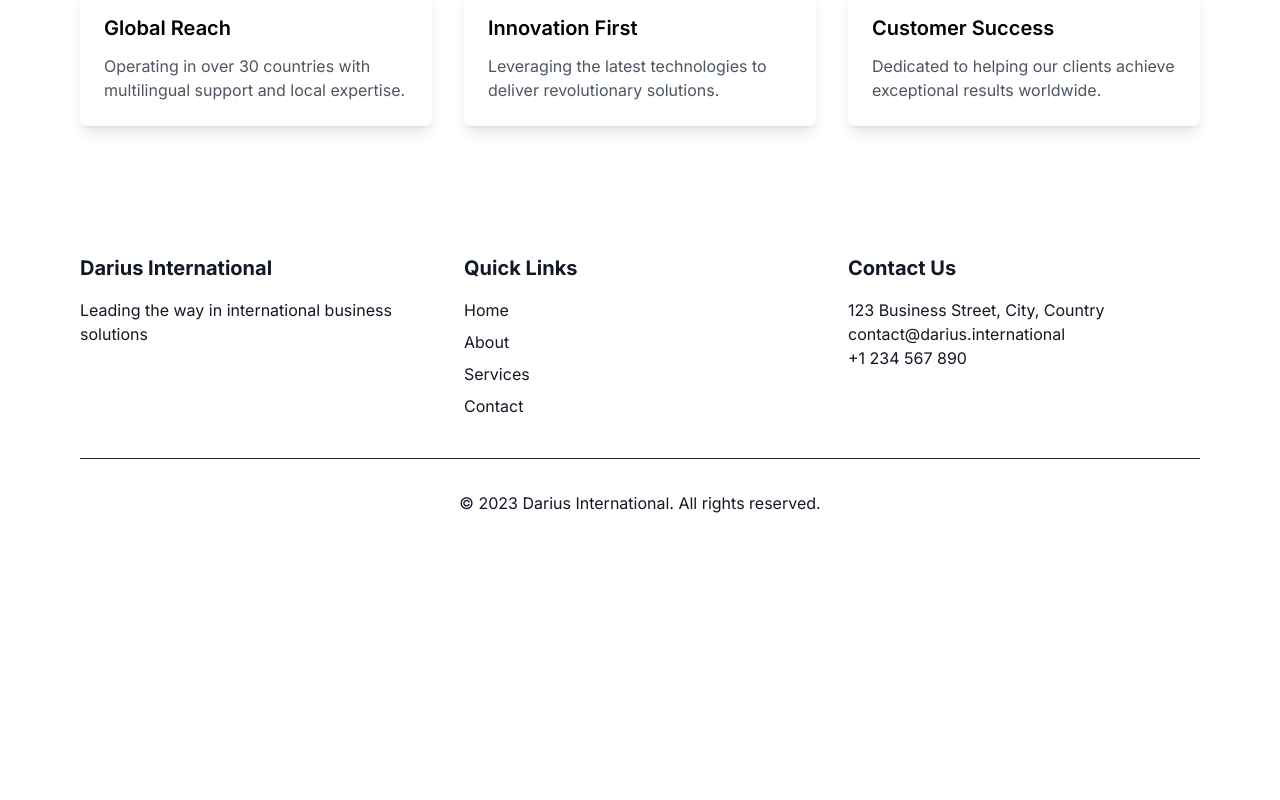
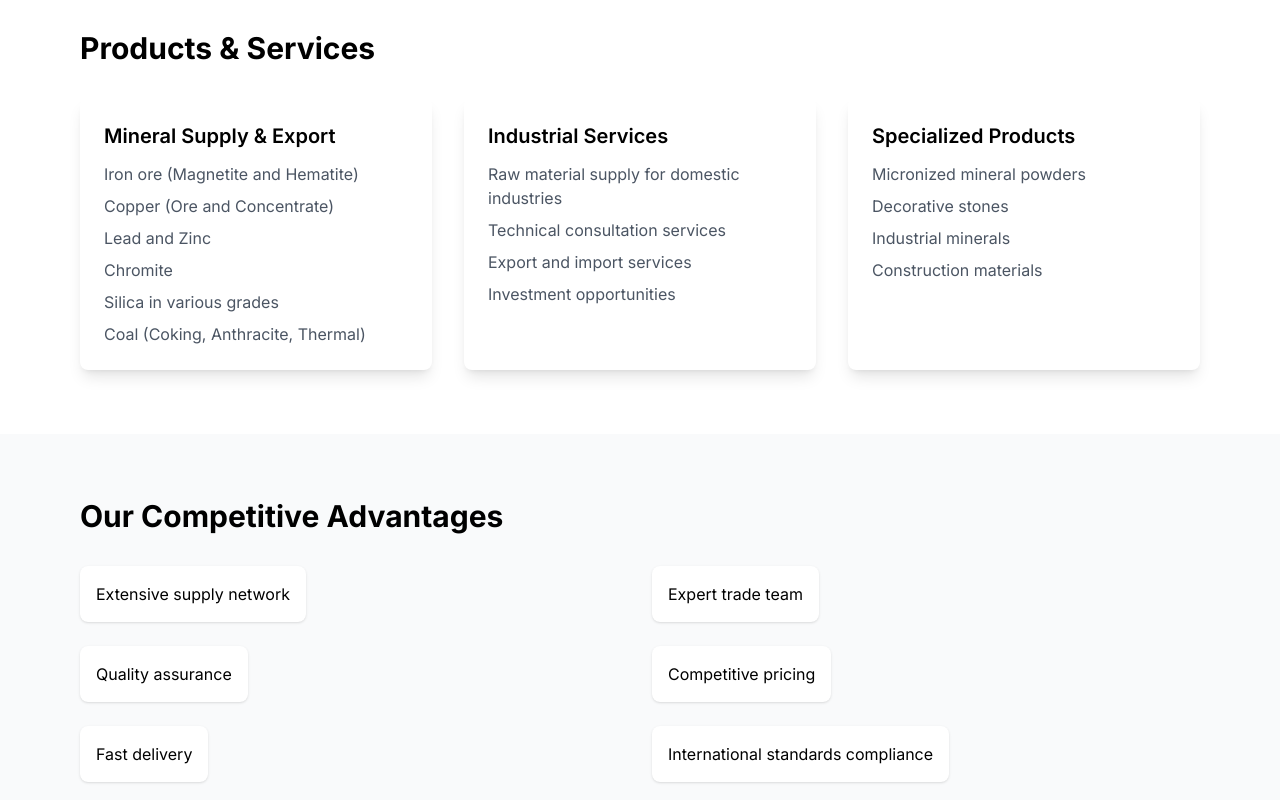
Before and after one commit to ma-abaspour/dj-i18n, a Next.js app: page /en in a window 1280 px wide. Shown: the part 440-1240 px from the top of the page. Before the commit the page ends 1003 px from the top, so only its background shows below. Built offline with nearby package versions, Linux system fonts and the light colour scheme.

Commit message:
added info

```diff
--- a/app/[lang]/about/page.tsx
+++ b/app/[lang]/about/page.tsx
@@ -8,12 +8,43 @@ export default async function About({
 }) {
   const { page } = await getDictionary(lang)
 
+  // Add error handling
+  if (!page?.about) {
+    return <div>Loading...</div>
+  }
+
   return (
-    <section className='py-24'>
-      <div className='container'>
-        <h1 className='text-3xl font-bold'>{page.about.title}</h1>
-        <p className='text-gray-500'>{page.about.description}</p>
+    <div className='py-16'>
+      <div className='container max-w-6xl mx-auto px-4'>
+        <h1 className={`text-4xl font-bold mb-8 ${lang === 'arabic' ? 'text-right' : ''}`}>
+          {page.about.title}
+        </h1>
+
+        {/* Vision & Mission */}
+        <section className='mb-12'>
+          <h2 className='text-2xl font-semibold mb-4'>{page.about.vision}</h2>
+          <p className='text-gray-600 mb-6'>{page.about.vision_text}</p>
+
+          <h2 className='text-2xl font-semibold mb-4'>{page.about.mission}</h2>
+          <ul className='list-disc pl-6'>
+            {page.about.mission_points.map((point, index) => (
+              <li key={index} className='text-gray-600 mb-2'>{point}</li>
+            ))}
+          </ul>
+        </section>
+
+        {/* Competitive Advantages */}
+        <section>
+          <h2 className='text-2xl font-semibold mb-4'>Competitive Advantages</h2>
+          <div className='grid grid-cols-1 md:grid-cols-2 gap-4'>
+            {page.about.competitive_advantages.map((advantage, index) => (
+              <div key={index} className='p-4 bg-gray-50 rounded-lg'>
+                {advantage}
+              </div>
+            ))}
+          </div>
+        </section>
       </div>
-    </section>
+    </div>
   )
 }
--- a/app/[lang]/page.tsx
+++ b/app/[lang]/page.tsx
@@ -9,9 +9,15 @@ export default async function Home({
 }) {
   const { page } = await getDictionary(lang)
 
+  // Add error handling
+  if (!page?.home) {
+    return <div>Loading...</div>
+  }
+
   return (
     <main className="min-h-screen bg-white">
-      <section className='py-20'>
+      {/* Hero Section */}
+      <section className='py-20 bg-gray-50'>
         <div className='container max-w-6xl mx-auto px-4'>
           <h1 className={`text-5xl font-bold mb-6 text-gray-900 ${lang === 'arabic' ? 'leading-relaxed' : ''}`}>
             {page.home.title}
@@ -19,21 +25,42 @@ export default async function Home({
           <p className={`text-xl text-gray-600 mb-8 max-w-2xl ${lang === 'arabic' ? 'leading-relaxed' : ''}`}>
             {page.home.description}
           </p>
-          <p className={`text-lg text-gray-600 mb-6 ${lang === 'arabic' ? 'leading-relaxed' : ''}`}>
-            {page.home.subtitle}
-          </p>
-          <div className='grid grid-cols-1 md:grid-cols-3 gap-8 mt-12'>
-            {page.home.features.map((feature, index) => (
-              <div key={index} className={`p-6 bg-white rounded-lg shadow-lg hover:shadow-xl transition-shadow ${
-                lang === 'arabic' ? 'text-right' : ''
-              }`}>
-                <h3 className='text-xl font-semibold mb-3'>{feature.title}</h3>
-                <p className='text-gray-600'>{feature.description}</p>
+        </div>
+      </section>
+
+      {/* Products & Services */}
+      <section className='py-16'>
+        <div className='container max-w-6xl mx-auto px-4'>
+          <h2 className='text-3xl font-bold mb-8'>{page.home.products?.title || 'Products & Services'}</h2>
+          <div className='grid grid-cols-1 md:grid-cols-2 lg:grid-cols-3 gap-8'>
+            {page.home.products?.items?.map((item, index) => (
+              <div key={index} className={`p-6 bg-white rounded-lg shadow-lg ${lang === 'arabic' ? 'text-right' : ''}`}>
+                <h3 className='text-xl font-semibold mb-3'>{item.title}</h3>
+                <ul className='space-y-2'>
+                  {item.items.map((subItem, idx) => (
+                    <li key={idx} className='text-gray-600'>{subItem}</li>
+                  ))}
+                </ul>
               </div>
             ))}
           </div>
         </div>
       </section>
+
+      {/* Company Advantages */}
+      <section className='py-16 bg-gray-50'>
+        <div className='container max-w-6xl mx-auto px-4'>
+          <h2 className='text-3xl font-bold mb-8'>{page.home.advantages?.title || 'Our Advantages'}</h2>
+          <div className='grid grid-cols-1 md:grid-cols-2 gap-6'>
+            {page.home.advantages?.items?.map((item, index) => (
+              <div key={index} className='flex items-start gap-4'>
+                <div className='bg-white p-4 rounded-lg shadow'>{item}</div>
+              </div>
+            ))}
+          </div>
+        </div>
+      </section>
+
       <Footer lang={lang} />
     </main>
   )
--- a/components/Footer.tsx
+++ b/components/Footer.tsx
@@ -5,34 +5,14 @@ export default async function Footer({ lang }: { lang: Locale }) {
   const { footer } = await getDictionary(lang)
 
   return (
-    <footer className={`bg-white text-gray-900 py-12 ${lang === 'arabic' ? 'rtl' : 'ltr'}`}>
-      <div className="container max-w-6xl mx-auto px-4">
-        <div className="grid grid-cols-1 md:grid-cols-3 gap-8">
+    <footer className='bg-gray-900 text-white py-12'>
+      <div className='container max-w-6xl mx-auto px-4'>
+        <div className={`grid grid-cols-1 md:grid-cols-2 gap-8 ${lang === 'arabic' ? 'rtl' : ''}`}>
           <div>
-            <h3 className="text-xl font-bold mb-4">{footer.company}</h3>
-            <p>{footer.description}</p>
+            <h3 className='text-xl font-bold mb-4'>{footer.contact.title}</h3>
+            <p className='mb-2'>{footer.contact.address}</p>
+            <p>{footer.contact.email}</p>
           </div>
-          <div>
-            <h3 className="text-xl font-bold mb-4">{footer.links.title}</h3>
-            <ul>
-              {footer.links.items.map((item, index) => (
-                <li key={index} className="mb-2">
-                  <a href={item.href} className="hover:text-gray-300">
-                    {item.text}
-                  </a>
-                </li>
-              ))}
-            </ul>
-          </div>
-          <div>
-            <h3 className="text-xl font-bold mb-4">{footer.contact.title}</h3>
-            <p>{footer.contact.address}</p>
-            <p>{footer.contact.email}</p>
-            <p>{footer.contact.phone}</p>
-          </div>
-        </div>
-        <div className="mt-8 pt-8 border-t border-gray-800 text-center">
-          <p>{footer.copyright}</p>
         </div>
       </div>
     </footer>
--- a/dictionaries/arabic.json
+++ b/dictionaries/arabic.json
@@ -1,13 +1,15 @@
 {
   "navigation": {
     "home": "الرئيسية",
-    "about": "عن الشركة"
+    "about": "من نحن",
+    "contact": "اتصل بنا",
+    "services": "خدماتنا"
   },
   "page": {
     "home": {
-      "title": "داريوس انترناشيونال",
-      "description": "نقود الطريق في الابتكار العالمي والتحول الرقمي. نحن نبتكر حلولاً تربط الأعمال عبر الحدود والثقافات.",
-      "subtitle": "مع أكثر من عقد من الخبرة، ساعدنا الشركات في جميع أنحاء العالم على تحقيق أهدافها الدولية من خلال التكنولوجيا المتطورة والتخطيط الاستراتيجي.",
+      "title": "داريوس للتجارة الدولية",
+      "description": "شركة رائدة في تجارة المعادن، تعمل كإحدى الشركات الرائدة في إيران بسجل حافل بالإنجازات.",
+      "subtitle": "توفير موارد معدنية وخدمات تجارية عالية الجودة في جميع أنحاء العالم",
       "features": [
         {
           "title": "انتشار عالمي",
@@ -21,11 +23,70 @@
           "title": "نجاح العملاء",
           "description": "ملتزمون بمساعدة عملائنا على تحقيق نتائج استثنائية في جميع أنحاء العالم."
         }
-      ]
+      ],
+      "products": {
+        "title": "المنتجات والخدمات",
+        "items": [
+          {
+            "title": "توريد وتصدير المعادن",
+            "items": [
+              "خام الحديد (المغنتيت والهيماتيت)",
+              "النحاس (الخام والمركز)",
+              "الرصاص والزنك",
+              "الكروميت",
+              "السيليكا بدرجات مختلفة",
+              "الفحم (فحم الكوك، الأنثراسيت، الحراري)"
+            ]
+          },
+          {
+            "title": "الخدمات الصناعية",
+            "items": [
+              "توريد المواد الخام للصناعات المحلية",
+              "خدمات الاستشارات الفنية",
+              "خدمات التصدير والاستيراد",
+              "فرص الاستثمار"
+            ]
+          },
+          {
+            "title": "المنتجات المتخصصة",
+            "items": [
+              "مساحيق المعادن الميكرونية",
+              "الأحجار الزخرفية",
+              "المعادن الصناعية",
+              "مواد البناء"
+            ]
+          }
+        ]
+      },
+      "advantages": {
+        "title": "مزايانا التنافسية",
+        "items": [
+          "شبكة توريد واسعة",
+          "فريق خبراء متخصص",
+          "ضمان الجودة",
+          "أسعار تنافسية",
+          "تسليم سريع",
+          "الامتثال للمعايير الدولية"
+        ]
+      }
     },
     "about": {
       "title": "عن الشركة",
-      "description": "هذه صفحة عن الشركة"
+      "description": "هذه صفحة عن الشركة",
+      "vision": "رؤيتنا",
+      "vision_text": "أن نصبح واحدة من أكثر شركات تجارة المعادن موثوقية على مستوى العالم.",
+      "mission": "مهمتنا",
+      "mission_points": [
+        "تقديم خدمات عالية الجودة مع معاملات شفافة",
+        "توسيع الأسواق الدولية لصادرات المعادن الإيرانية",
+        "دعم التنمية المستدامة"
+      ],
+      "competitive_advantages": [
+        "شبكة واسعة لتوريد المعادن",
+        "فريق خبراء في التجارة والتعدين",
+        "الالتزام بالجودة والسرعة",
+        "أسعار تنافسية"
+      ]
     }
   },
   "hero": {
--- a/dictionaries/de.json
+++ b/dictionaries/de.json
@@ -1,31 +1,78 @@
 {
   "navigation": {
     "home": "Startseite",
-    "about": "Über uns"
+    "about": "Über uns",
+    "contact": "Kontakt",
+    "services": "Dienstleistungen"
   },
   "page": {
     "home": {
-      "title": "Darius International Enterprises",
-      "description": "Führend in globaler Innovation und digitaler Transformation. Wir schaffen Lösungen, die Unternehmen über Grenzen und Kulturen hinweg verbinden.",
-      "subtitle": "Mit über einem Jahrzehnt Erfahrung haben wir Unternehmen weltweit dabei geholfen, ihre internationalen Ziele durch modernste Technologie und strategische Planung zu erreichen.",
-      "features": [
+      "title": "Darius International Handel",
+      "description": "Ein führender Pionier im Mineralienhandel, der als einer der Branchenführer im Iran mit einer hervorragenden Erfolgsbilanz tätig ist.",
+      "subtitle": "Weltweite Bereitstellung hochwertiger Mineralressourcen und Handelsdienstleistungen",
+      "products": {
+        "title": "Produkte & Dienstleistungen",
+        "items": [
           {
-          "title": "Globale Reichweite",
-          "description": "Tätig in über 30 Ländern mit mehrsprachiger Unterstützung und lokaler Expertise."
+            "title": "Mineralienversorgung & Export",
+            "items": [
+              "Eisenerz (Magnetit und Hämatit)",
+              "Kupfer (Erz und Konzentrat)",
+              "Blei und Zink",
+              "Chromit",
+              "Silizium in verschiedenen Qualitäten",
+              "Kohle (Koks, Anthrazit, Thermisch)"
+            ]
           },
           {
-          "title": "Innovation an erster Stelle",
-          "description": "Nutzung neuester Technologien für revolutionäre Lösungen."
+            "title": "Industriedienstleistungen",
+            "items": [
+              "Rohstoffversorgung für die heimische Industrie",
+              "Technische Beratungsdienste",
+              "Export- und Importdienstleistungen",
+              "Investitionsmöglichkeiten"
+            ]
           },
           {
-          "title": "Kundenerfolg",
-          "description": "Engagiert für außergewöhnliche Ergebnisse unserer Kunden weltweit."
+            "title": "Spezialprodukte",
+            "items": [
+              "Mikronisierte Mineralpulver",
+              "Dekorative Steine",
+              "Industriemineralien",
+              "Baumaterialien"
+            ]
           }
         ]
       },
+      "advantages": {
+        "title": "Unsere Wettbewerbsvorteile",
+        "items": [
+          "Umfangreiches Liefernetzwerk",
+          "Expertenteam",
+          "Qualitätssicherung",
+          "Wettbewerbsfähige Preise",
+          "Schnelle Lieferung",
+          "Einhaltung internationaler Standards"
+        ]
+      }
+    },
     "about": {
       "title": "Über Uns",
-      "description": "Dies ist die Über Uns Seite"
+      "description": "Dies ist die Über Uns Seite",
+      "vision": "Vision",
+      "vision_text": "Eines der renommiertesten Mineralhandelsunternehmen weltweit zu werden.",
+      "mission": "Mission",
+      "mission_points": [
+        "Bereitstellung hochwertiger Dienstleistungen mit transparenten Transaktionen",
+        "Erschließung internationaler Märkte für iranische Mineralexporte",
+        "Unterstützung nachhaltiger Entwicklung"
+      ],
+      "competitive_advantages": [
+        "Umfangreiches Mineralversorgungsnetzwerk",
+        "Expertenteam in Handel und Bergbau",
+        "Engagement für Qualität und Geschwindigkeit",
+        "Wettbewerbsfähige Preisgestaltung"
+      ]
     }
   },
   "hero": {
--- a/dictionaries/en.json
+++ b/dictionaries/en.json
@@ -1,31 +1,77 @@
 {
   "navigation": {
     "home": "Home",
-    "about": "About"
+    "about": "About",
+    "contact": "Contact",
+    "services": "Services"
   },
   "page": {
     "home": {
-      "title": "Darius International Enterprises",
-      "description": "Leading the way in global innovation and digital transformation. We create solutions that connect businesses across borders and cultures.",
-      "subtitle": "With over a decade of experience, we've helped companies worldwide achieve their international goals through cutting-edge technology and strategic planning.",
-      "features": [
+      "title": "Darius International Trade",
+      "description": "A leading pioneer in mineral trading, operating as one of the industry leaders in Iran with a brilliant track record.",
+      "subtitle": "Providing high-quality mineral resources and trading services worldwide",
+      "products": {
+        "title": "Products & Services",
+        "items": [
           {
-          "title": "Global Reach",
-          "description": "Operating in over 30 countries with multilingual support and local expertise."
+            "title": "Mineral Supply & Export",
+            "items": [
+              "Iron ore (Magnetite and Hematite)",
+              "Copper (Ore and Concentrate)",
+              "Lead and Zinc",
+              "Chromite",
+              "Silica in various grades",
+              "Coal (Coking, Anthracite, Thermal)"
+            ]
           },
           {
-          "title": "Innovation First",
-          "description": "Leveraging the latest technologies to deliver revolutionary solutions."
+            "title": "Industrial Services",
+            "items": [
+              "Raw material supply for domestic industries",
+              "Technical consultation services",
+              "Export and import services",
+              "Investment opportunities"
+            ]
           },
           {
-          "title": "Customer Success",
-          "description": "Dedicated to helping our clients achieve exceptional results worldwide."
+            "title": "Specialized Products",
+            "items": [
+              "Micronized mineral powders",
+              "Decorative stones",
+              "Industrial minerals",
+              "Construction materials"
+            ]
           }
         ]
       },
+      "advantages": {
+        "title": "Our Competitive Advantages",
+        "items": [
+          "Extensive supply network",
+          "Expert trade team",
+          "Quality assurance",
+          "Competitive pricing",
+          "Fast delivery",
+          "International standards compliance"
+        ]
+      }
+    },
     "about": {
       "title": "About Us",
-      "description": "This is the about page"
+      "vision": "Vision",
+      "vision_text": "To become one of the most reputable mineral trading companies globally.",
+      "mission": "Mission",
+      "mission_points": [
+        "Providing quality services with transparent transactions",
+        "Expanding international markets for Iranian mineral exports",
+        "Supporting sustainable development"
+      ],
+      "competitive_advantages": [
+        "Extensive mineral supply network",
+        "Expert team in trade and mining",
+        "Commitment to quality and speed",
+        "Competitive pricing"
+      ]
     }
   },
   "hero": {
@@ -51,9 +97,9 @@
       ]
     },
     "contact": {
-      "title": "Contact Us",
-      "address": "123 Business Street, City, Country",
-      "email": "contact@darius.international",
+      "title": "Contact Information",
+      "address": "Tabriz, Iran - World Trade Tower, 18th Floor",
+      "email": "contact@darius-international.com",
       "phone": "+1 234 567 890"
     },
     "copyright": "© 2023 Darius International. All rights reserved."
```
Lines whose indentation alone changed are shown as unchanged.
